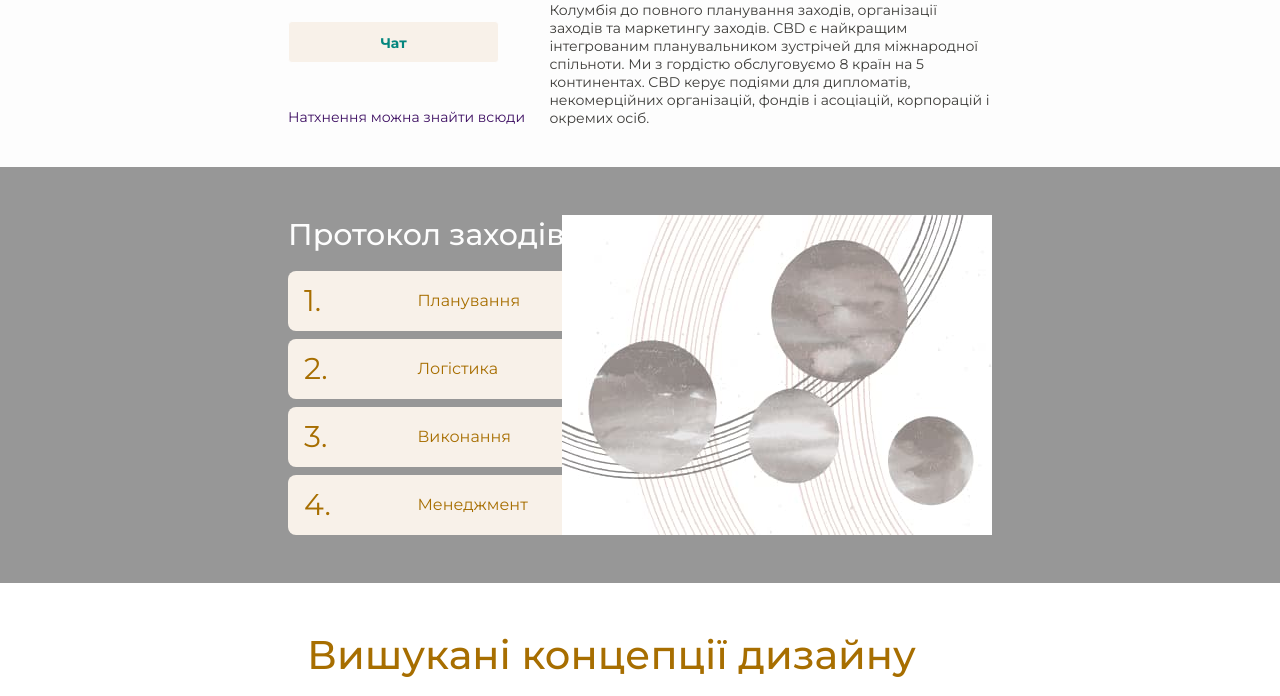
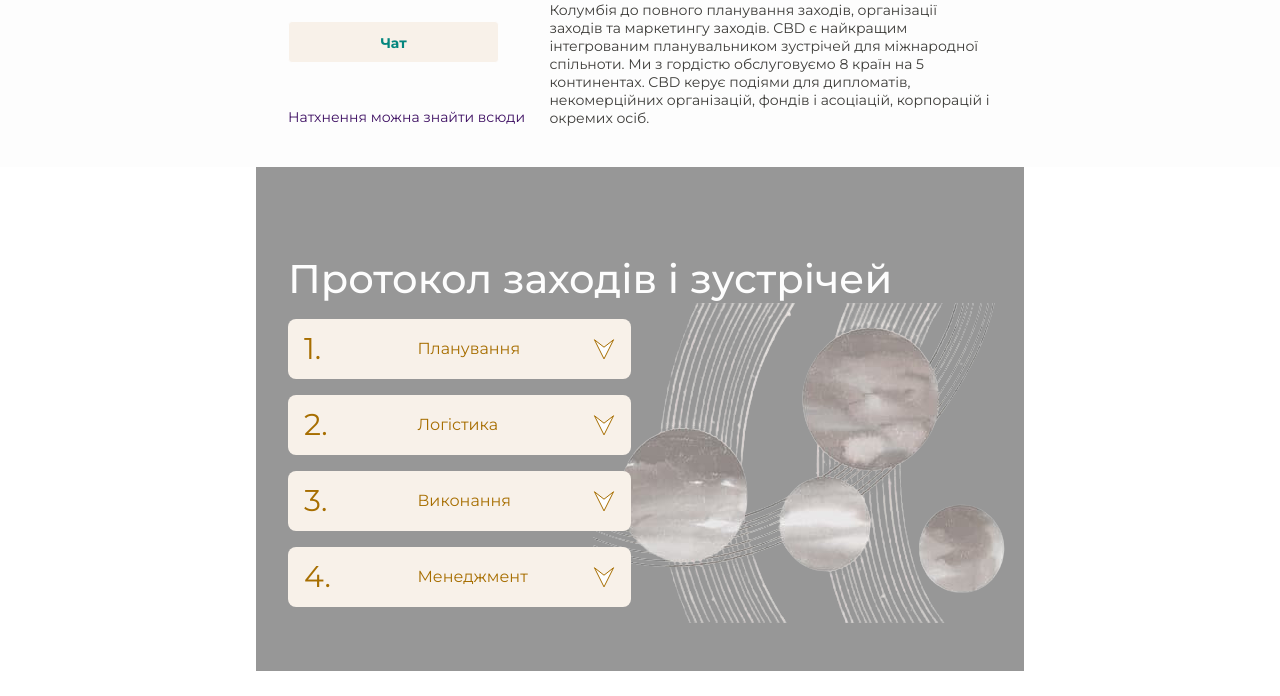
Before and after one commit to sergiy1999/CDB-1, a plain HTML site: page index.html in a window 1280 px wide. Shown: the part 791-1487 px from the top of the page. Drawn offline with nearby package versions, Linux system fonts and the light colour scheme; files whose address does not match are found by name.

Commit message:
adapted the section planer

```diff
--- a/css/style.css
+++ b/css/style.css
@@ -239,6 +239,7 @@ margin: 16px 8px;
 }
 
 .planer{
+    padding: 48px 0;
     margin: auto;
     width: 375px;
     background: #979797;
@@ -249,11 +250,9 @@ margin: 16px 8px;
 font-size: 30px;
 line-height: 1.33333;
 color: #fdfdfd;
-padding-top: 48px;
 }
 
 .list-planer{
-padding-bottom: 48px;
 margin-top: 16px;
 }
 
@@ -831,16 +830,29 @@ color: #979797;
     }
 
     .planer{
-        width: 100%;
+        width: 768px;
+        padding-bottom: 64px;
+        padding-top: 88px;
+        background-image: url(../images/vec_pic.png);
+        background-repeat: no-repeat;
+        background-position: right 0 bottom 48px;
     }
 
-    .background-planer{
-        background-image: url(../images/vec\ pic.jpg);
-        width: 430px;
-        height: 320px;
-        position: absolute;
-        bottom: 48px;
-        right: 32px;
-        color: #04867e;
-    }
+     .title-planer{
+        font-size: 40px;
+        line-height: 1.2;
+     }
+
+     .servic-planer{
+        margin-top: 16px;
+     }
+
+     .concepts{
+        padding: 82px 0 88px 0 ;
+        width: 768px;
+     }
+
+     .its-company{
+        margin: 0;
+     }
 }
```
Also changed, not shown: images/vec pic.jpg (deleted), images/vec_pic.png (added).
